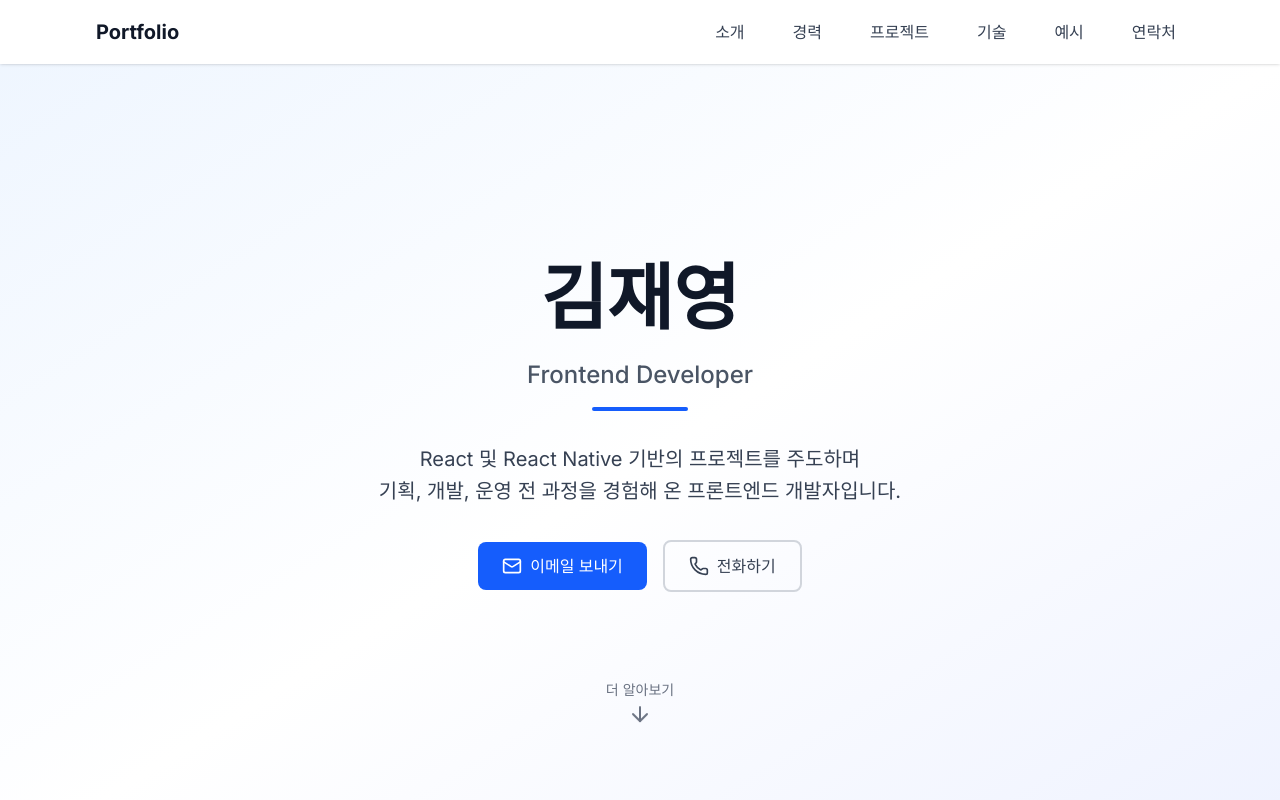
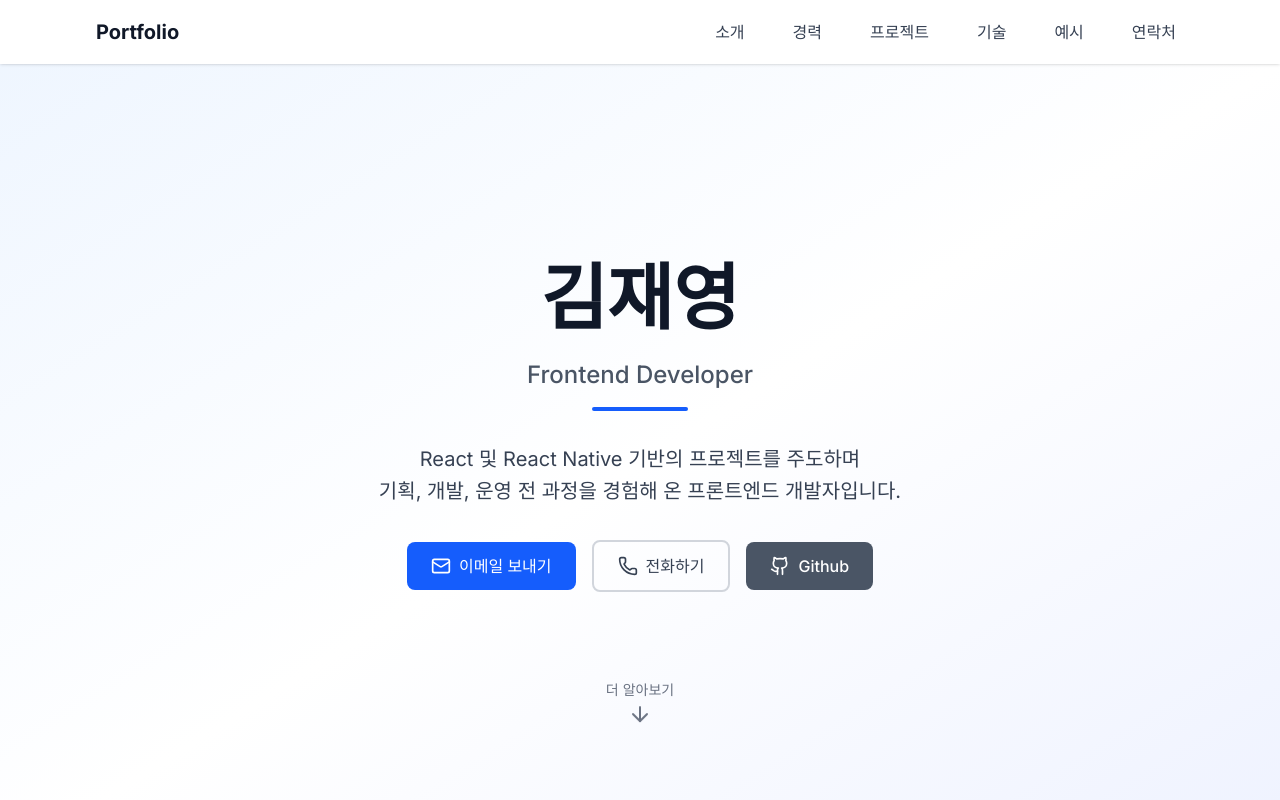
Before and after one commit to kjy9454/portfolio, a Next.js app: page / in a window 1280 px wide. Shown: the top 800 px of the page. Built offline with nearby package versions, Linux system fonts and the light colour scheme.

Commit message:
feat: add github link

```diff
--- a/src/ui/Hero.tsx
+++ b/src/ui/Hero.tsx
@@ -1,5 +1,5 @@
 import React from "react";
-import { ArrowDown, Mail, Phone } from "lucide-react";
+import { ArrowDown, Github, Mail, Phone } from "lucide-react";
 import { MY_PHONE, MY_EMAIL } from "@/lib/consts";
 
 const Hero = () => {
@@ -50,6 +50,15 @@ const Hero = () => {
               <Phone size={20} aria-hidden="true" />
               전화하기
             </a>
+            <a
+              href={"https://github.com/kjy9454"}
+              target="_blank"
+              className="w-full sm:w-auto flex items-center justify-center gap-2 px-6 py-3 bg-gray-600 text-white rounded-lg hover:bg-gray-700 focus:bg-graty-700 focus:outline-none focus:ring-2 focus:ring-blue-500 focus:ring-offset-2 transition-colors duration-200 font-medium"
+              aria-label="김재영 깃허브 링크"
+            >
+              <Github size={20} aria-hidden="true" />
+              Github
+            </a>
           </div>
 
           <div className="pt-12">
```
